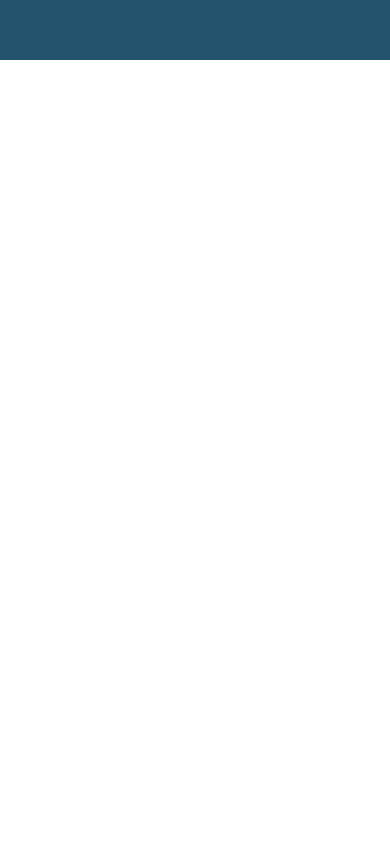
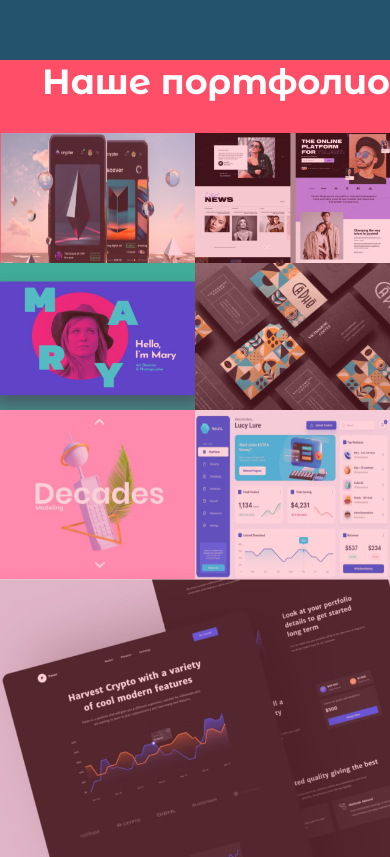
Before and after one commit to WinterGrogon/design-site, a plain HTML site: page index.html in a window 390 px wide. Shown: the part 3316-4173 px from the top of the page. Before the commit the page ends 3376 px from the top, so only its background shows below. Drawn offline with Linux system fonts and the light colour scheme.

Commit message:
Сделали секцию Gallery

```diff
--- a/index.html
+++ b/index.html
@@ -125,6 +125,22 @@
                 </section>
             </div>
         </section>
+
+        <section class="gallery">
+            <div class="container">
+                <h2 class="gallery__title section-title">Наше портфолио</h2>
+
+                <div class="gallery__content">
+                    <img src="./src/img/pictures/gallery1.png" alt="Picture 1" class="gallery__image gallery__image--1">
+                    <img src="./src/img/pictures/gallery2.png" alt="Picture 2" class="gallery__image gallery__image--2">
+                    <img src="./src/img/pictures/gallery3.png" alt="Picture 3" class="gallery__image gallery__image--3">
+                    <img src="./src/img/pictures/gallery4.png" alt="Picture 4" class="gallery__image gallery__image--4">
+                    <img src="./src/img/pictures/gallery5.png" alt="Picture 5" class="gallery__image gallery__image--5">
+                    <img src="./src/img/pictures/gallery6.png" alt="Picture 6" class="gallery__image gallery__image--6">
+                    <img src="./src/img/pictures/gallery7.png" alt="Picture 7" class="gallery__image gallery__image--7">
+                </div>
+            </div>
+        </section>
     </main>
 </body>
 
--- a/src/css/style.css
+++ b/src/css/style.css
@@ -314,11 +314,64 @@ li {
     background-color: #23536D;
 }
 
-.background-image {
+.photographty .background-image {
     background: url("../img/pictures/4th-section-bg.svg") center / contain no-repeat;
 
     width: 100%;
     aspect-ratio: 563 / 141;
+}
+
+/* Gallery */
+
+.gallery {
+    background-color: #ff4e68;
+}
+
+.gallery__title {
+    text-align: right;
+    margin-bottom: 30px;
+}
+
+.gallery__content {
+    display: flex;
+    flex-wrap: wrap;
+}
+
+.gallery__image {
+    width: 50%;
+    flex-grow: 1;
+
+    opacity: 0.75;
+
+    transition: opacity .2s ease;
+
+    &:hover {
+        opacity: 1;
+    }
+}
+
+.gallery__image--1 {
+    order: 7;
+}
+
+.gallery__image--2 {
+    order: 6;
+}
+
+.gallery__image--3 {
+    order: 3;
+}
+
+.gallery__image--4 {
+    order: 5;
+}
+
+.gallery__image--5 {
+    order: 1;
+}
+
+.gallery__image--7 {
+    order: -1;
 }
 
 
@@ -405,6 +458,11 @@ li {
     .photography .background-image {
         display: none;
     }
+
+    .gallery > .container {
+        padding-left: 0;
+        padding-right: 0;
+    }
 }
 
 @media screen and (max-width: 600px) {
```
Also changed, not shown: 1 other file.
